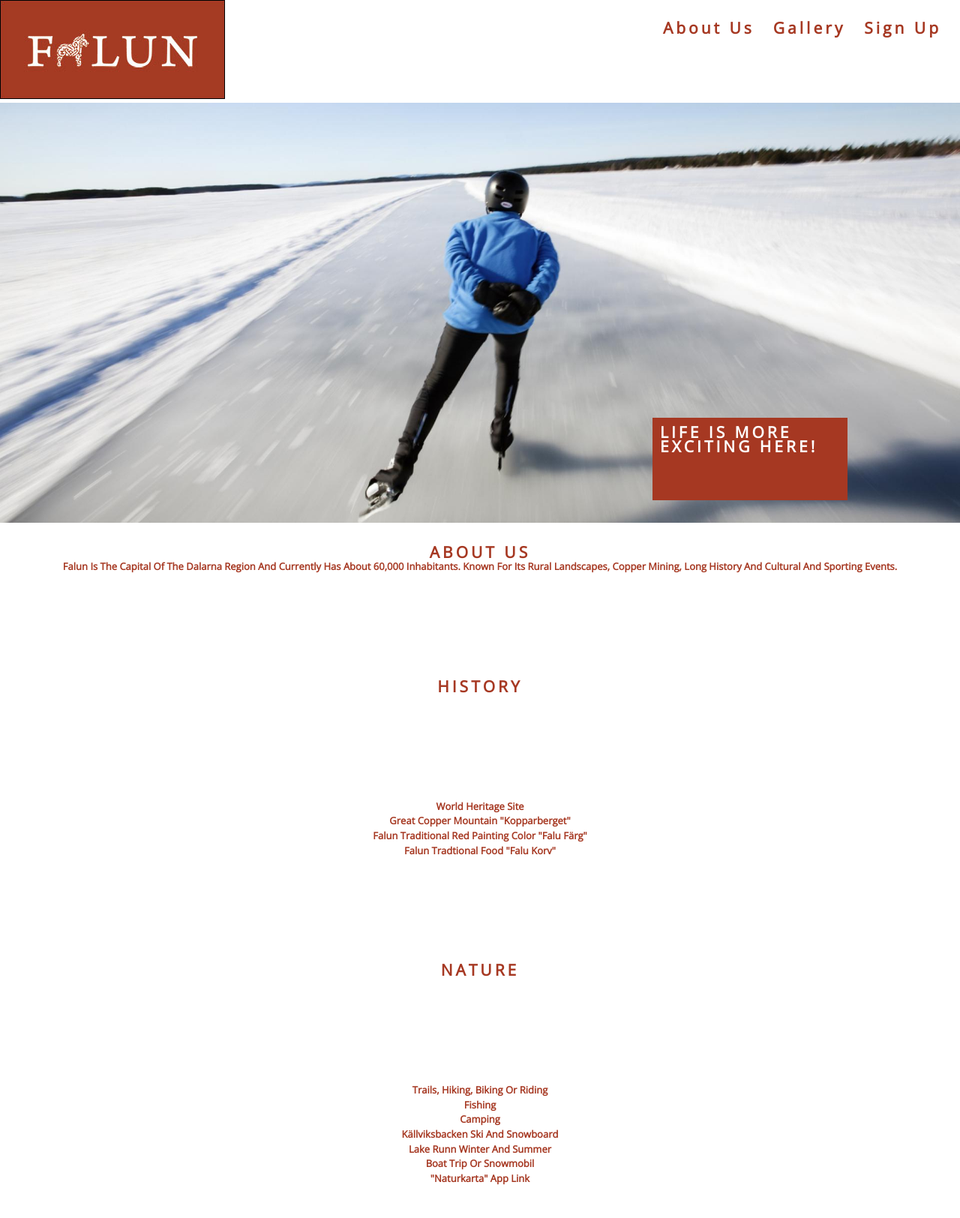
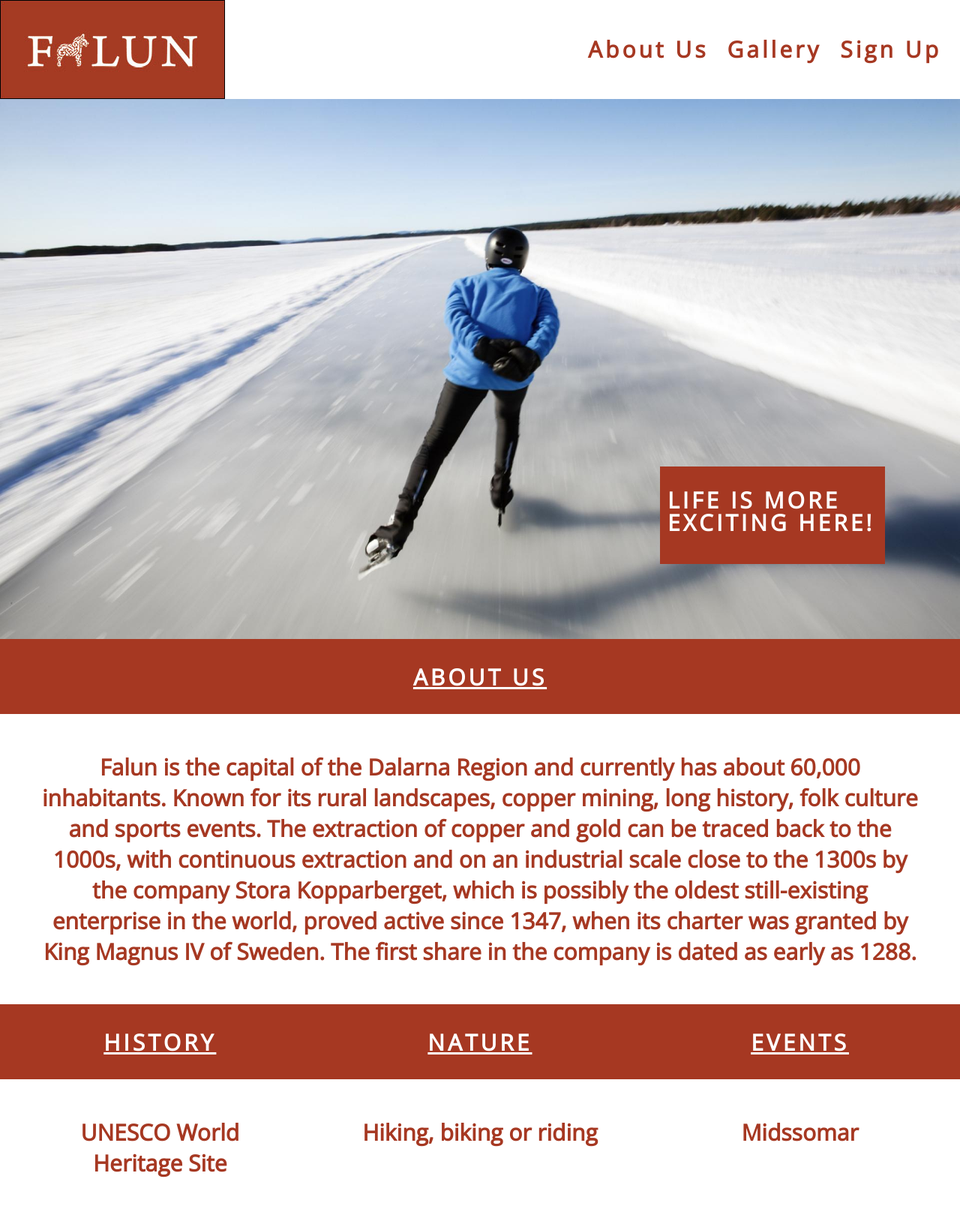
Before and after one commit to iurjoh/Falun, a plain HTML site: page index.html in a window 1280 px wide. Shown: the top 1624 px of the page at 75% size. Drawn offline with nearby package versions, Linux system fonts and the light colour scheme.

Commit message:
Add more css rules and repair what was not working well

```diff
--- a/assets/css/style.css
+++ b/assets/css/style.css
@@ -10,36 +10,33 @@ body {
     font-family: "Open sans",sans-serif;
     font-weight: normal;
     font-style: normal;
-    font-size: 14px;
+    font-size: 20px;
     color: #a63822;
-    line-height: 140%;
 }
 
 header{
     display: flex;
+    height: 132px;
     justify-content: space-between;
 }
 
 /* headings and logo */
 h1 {
-    color: #a63822;
+    letter-spacing: 4px;
     text-transform: uppercase;
-    letter-spacing: 4px;
+    text-decoration-line: underline;
 }
 
 h2 {
-    color: #a63822;
-    font-size: small;
-    text-transform: capitalize;
+    padding: 50px;
     text-align: center;
+    line-height: 150%px;
+
 }
 
 #logo {
-    float: left;
-    font-size: 250%;
-    font-weight: bold;
-    margin-right: 25px;
-    /* size: 50%;  NOT WORKING - change the size of the logo to something more adjustable */
+    margin-left: 0;
+    margin-top: 0;
 }
 
 #menu {
@@ -50,13 +47,12 @@ h2 {
 }
 
 #menu, #logo {
-    line-height: 75px;
+    line-height: 132px;
 }
 
 #menu li {
     list-style-type: none;
     margin-right: 25px;
-   /* flex-direction: row;  NOT WORKING - change position to top right side  or change to float*/
 }
 
 #menu a {
@@ -68,7 +64,7 @@ h2 {
     border-bottom: 1px solid #a63822;
 }
 
-/* Cover image and cover text*/
+/* Cover image and cover text*/ /* animation is not working as expected, covering header and about us section */
 #cover-zoom {
     height: 600px;
     width: 100%;
@@ -76,14 +72,15 @@ h2 {
     position: relative;
 }
 
-#cover-text, #cover-text h2 {
+#cover-text, #cover-text h1 {
     color: #fff;
+    line-height: 100%;
 }
 
 #cover-image {
-    height: 70vh;
+    height: 90vh;
     width: 100%;
-    background-image: url(../images/ice-skating.jpg) /*no-repeat center center*/;
+    background-image: url(../images/ice-skating.jpg);
     /* animation-name: cover-zoom; */
     /* animation-duration: 4s; */
     /* animation-fill-mode: forwards; */
@@ -99,44 +96,83 @@ h2 {
         transform: scale(1);
     }
     to {
-        transform: scale(1.2);
+        transform: scale(1.1);
     }
 }
 
 #cover-text {
-    color: white;
+    color: #fff;
     letter-spacing: 4px;
     text-align: left;
+    text-decoration-line: none;
 
-    width: 250px;
+    width: 290px;
     height: 100px;
 
-    padding-top: 10px;
+    padding-top: 30px;
     padding-left: 10px;
 
     background-color: #a63822;
 
-    bottom: 30px;
-    right: 150px;
+    bottom: 100px;
+    right: 100px;
 
     position: absolute;
 }
 
 /* Info section with about us, history, nature and events*/
-#topics {
-    height: 600px;
+#introduction {
+    text-align: center;
 }
 
-#introduction {
-    text-align: center;
-    padding-top: 30px;
-}
+.title-section {
+    color: #fff;
+    background-color: #a63822;
 
-.cointainer {
     display: flex;
     align-items: center;
     justify-content: center;
+    border-color: #fff;
+    border: 5px;
 
-    height: 300px;
+    height: 100px;
     width: 100%;
 }
+
+#container {
+    display: flex;
+    flex-flow: row;
+    height: 100vh;
+}
+
+#left-text {
+    width: 33.33%;
+}
+
+#center-text {
+    width: 33.33%;
+}
+
+#right-text {
+    width: 33.33%;
+}
+
+/* Fotter */
+footer {
+    height: 150px;
+}
+
+.social-media {
+    text-align: center;
+}
+
+.social-media > li {
+    display: inline;
+}
+
+.social-media i {
+    font-size: 160%;
+    margin: 1%;
+    padding: 5%;
+    color: #a63822;
+}
--- a/index.html
+++ b/index.html
@@ -16,13 +16,13 @@
 <body class="container-all">
     <header>
         <a href="index.html">
-          <img src="/assets/images/Bild-på-logga-vit.jpg"/>
+            <img src="/assets/images/Bild-på-logga-vit.jpg" />
 
         </a>
         <nav>
             <ul id="menu">
                 <li>
-                    <a href="#about-us">About Us</a>
+                    <a href="#introduction">About Us</a>
                 </li>
                 <li>
                     <a href="#gallery">Gallery</a>
@@ -36,49 +36,58 @@
 
     <section id="cover-image">
 
-            <h1  id="cover-text">Life is more <strong>exciting</strong> here!</h1>
+        <h1 id="cover-text">Life is more exciting here!</h1>
 
     </section>
 
     <section>
         <div id="introduction">
-            <h1>About Us</h1>
+            <h1 class="title-section">About Us</h1>
             <h2>
                 Falun is the capital of the Dalarna Region and currently has about 60,000 inhabitants. Known for its
-                rural landscapes, copper mining, long history and cultural and sporting events.
+                rural landscapes, copper mining, long history, folk culture and sports events. The extraction of copper
+                and gold can be traced back to the 1000s, with continuous extraction and on an industrial scale close to
+                the 1300s by the company Stora Kopparberget, which is possibly the oldest still-existing enterprise in
+                the world, proved active since 1347, when its charter was granted by King Magnus IV of Sweden. The first
+                share in the company is dated as early as 1288.
             </h2>
         </div>
     </section>
 
-    <section id="info">
+    <section id="container">
         <div id="left-text">
             <!--div left side-->
-            <h1 class="cointainer">History</h1>
+            <h1 class="title-section">History</h1>
             <ul>
-                <h2>World Heritage site</h2>
-                <h2>Great Copper Mountain "Kopparberget"</h2>
-                <h2>Falun traditional red painting color "Falu färg"</h2>
-                <h2>Falun tradtional food "Falu Korv"</h2>
+                <h2>UNESCO World Heritage Site</h2>
+                <h2>Stora Kopparberget Company</h2>
+                <h2>Falun and World War II</h2>
+                <h2>Dalregementets</h2>
+                <h2>Gruvmuseet</h2>
+                <h2>Great Copper Mountain - Kopparberget</h2>
+                <h2>Falun traditional red painting color - Falu Färg</h2>
+                <h2>Falun tradtional food - Falu Korv</h2>
             </ul>
         </div>
 
         <div id="center-text">
             <!--div center-->
-            <h1 class="cointainer">Nature</h1>
+            <h1 class="title-section">Nature</h1>
             <ul>
-                <h2>Trails, hiking, biking or riding</h2>
+                <h2>Hiking, biking or riding</h2>
                 <h2>Fishing</h2>
                 <h2>Camping</h2>
                 <h2>Källviksbacken ski and snowboard</h2>
-                <h2>Lake Runn Winter and Summer</h2>
+                <h2>Lake Runn - Winter and Summer</h2>
                 <h2>Boat trip or snowmobil</h2>
+                <h2>Lakes</h2>
                 <h2>"Naturkarta" app link</h2>
             </ul>
         </div>
 
         <div id="right-text">
             <!--div right-->
-            <h1 class="cointainer">Events</h1>
+            <h1 class="title-section">Events</h1>
             <ul>
                 <h2>Midssomar</h2>
                 <h2>Sabaton Open Air Rock Festival</h2>
@@ -92,11 +101,11 @@
         </div>
     </section>
 
-    <section class="cointainer">
+    <section class="title-section">
         <h1 id="gallery">Gallery</h1>
     </section>
 
-    <section class="cointainer">
+    <section class="title-section">
         <!--section with a centered form-->
         <h1 id="sign-up">Sign Up</h2>
             <h2>First Name</h2>
@@ -111,7 +120,7 @@
 
     <footer>
         <!--add real links to Falun's social medias-->
-        <ul>
+        <ul class="social-media">
             <li>Facebook</li>
             <li>Instagram</li>
             <li>YouTube</li>
```
Lines whose indentation alone changed are shown as unchanged.
